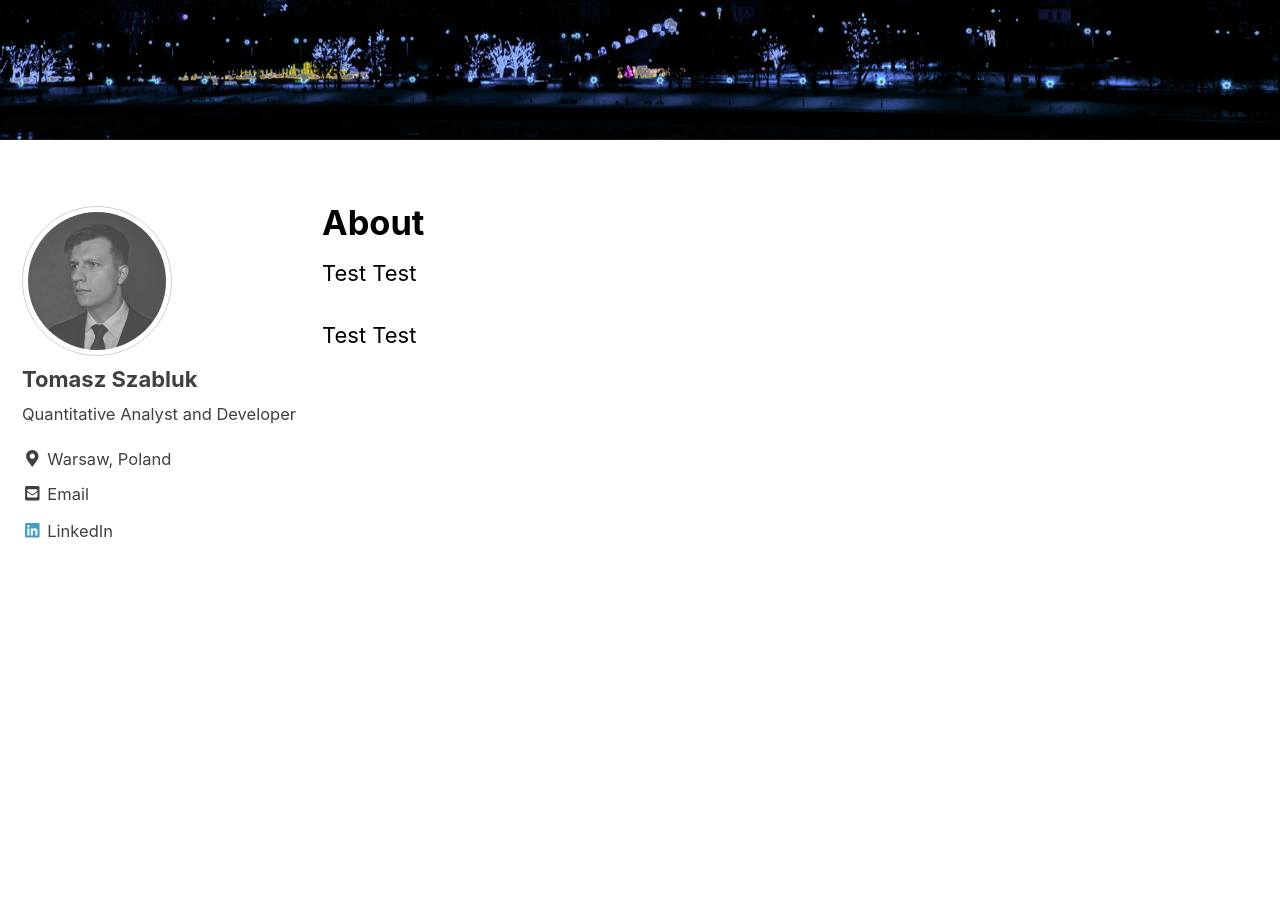
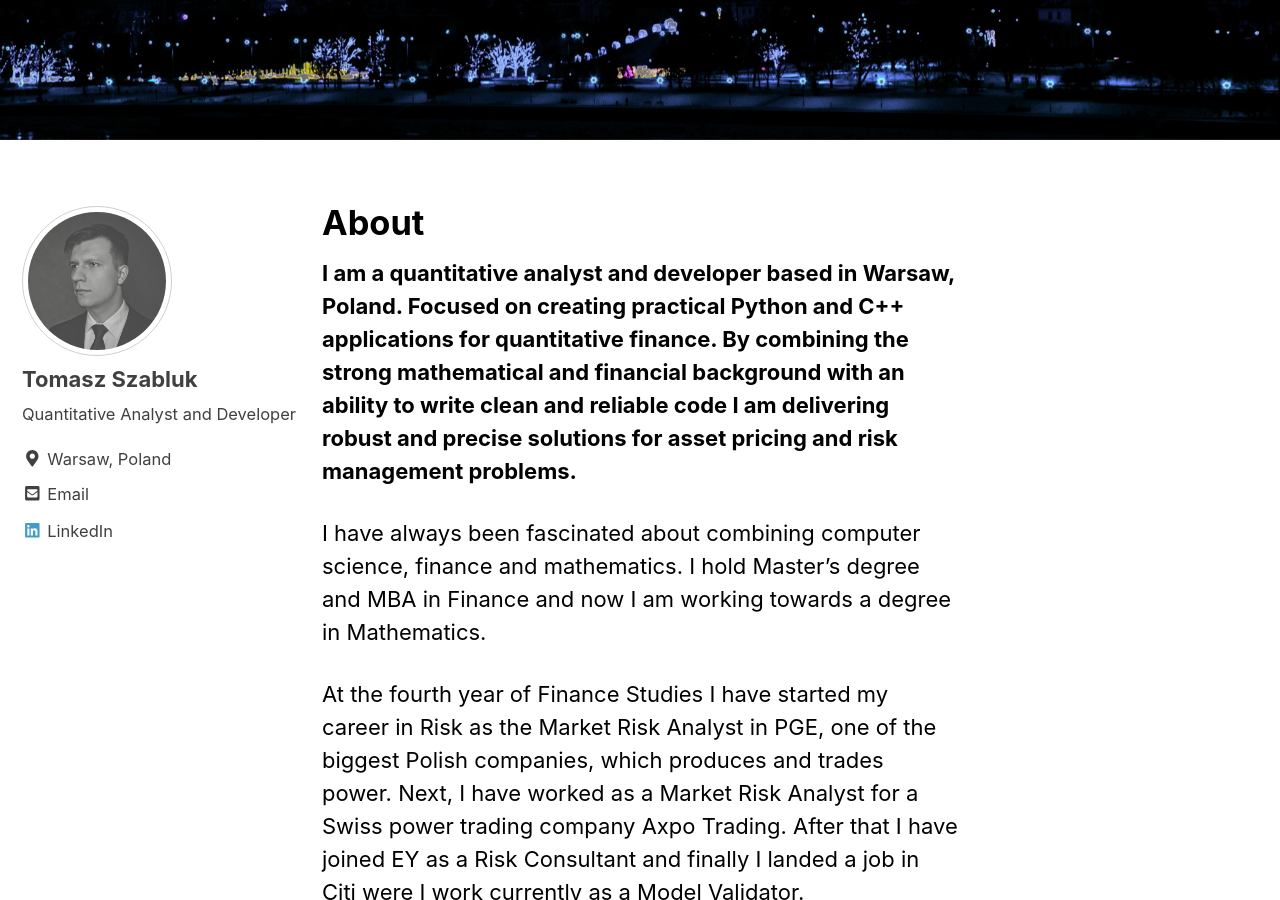
Before and after one commit to numbergeneral/numbergeneral.github.io, a Jekyll site: the page built from _pages/about.md, in a window 1280 px wide and 900 px high, scrolled down 241 px. Built offline with Jekyll 4.4.1, drawn with Linux system fonts in a browser that asks for light colours; cached includes are drawn as plain includes; nearby versions of some CDN libraries; some of the changed text lies outside the part shown.

Commit message:
changed about page

```diff
--- a/_pages/about.md
+++ b/_pages/about.md
@@ -5,6 +5,15 @@ header:
     image: "/images/about_img.jpg"
 ---
 
-Test Test
+**I am a quantitative analyst and developer based in Warsaw, Poland. Focused on creating practical Python and C++ applications for quantitative finance. By combining the strong mathematical and financial background with an ability to write clean and reliable code I am delivering robust and precise solutions for asset pricing and risk management problems.**
 
-Test Test
+I have always been fascinated about combining computer science, finance and mathematics. I hold Master's degree and MBA in Finance and now I am working towards a degree in Mathematics.
+
+At the fourth year of Finance Studies I have started my career in Risk as the Market Risk Analyst in PGE, one of the biggest Polish companies, which produces and trades power. Next, I have worked as a Market Risk Analyst for a Swiss power trading company Axpo Trading. After that I have joined EY as a Risk Consultant and finally I landed a job in Citi were I work currently as a Model Validator.
+
+During my career I have participated twice in the [Global Management Challenge](http://globalmanagementchallenge.pt/worldgmc/). Together with a team we first won the [National Vice-Championship](http://gmcpoland.pl/15-edycja-konkursu-gmc-poland-2014/), a year after [National Championship](https://gmcpoland.pl/en/15-edition-of-global-management-challenge-poland/) and represented Poland in World Championships in Macau, China.
+
+![GMC Team in Macau](/images/macau.jpg)
+GMC team during the World Final in Macau. From the left [Sebastian Maciejewski, PhD, CQF](https://www.linkedin.com/in/sebastian-maciejewski-828b19/), Paweł Stawski, a nice lady from our fauvorite restaurant, [Sławomir Sztrajt, MBA](https://www.linkedin.com/in/slawomir-sztrajt/) and me.
+
+In the meantime, I have [won the free admission to MBA studies on Kozminski University](https://gmcpoland.pl/en/play-in-gmc-win-mba-happened-on-15th-january/) as a reward for winning a math contest organized by the university.
```
Also changed, not shown: images/macau.jpg (added), 1 other file.
